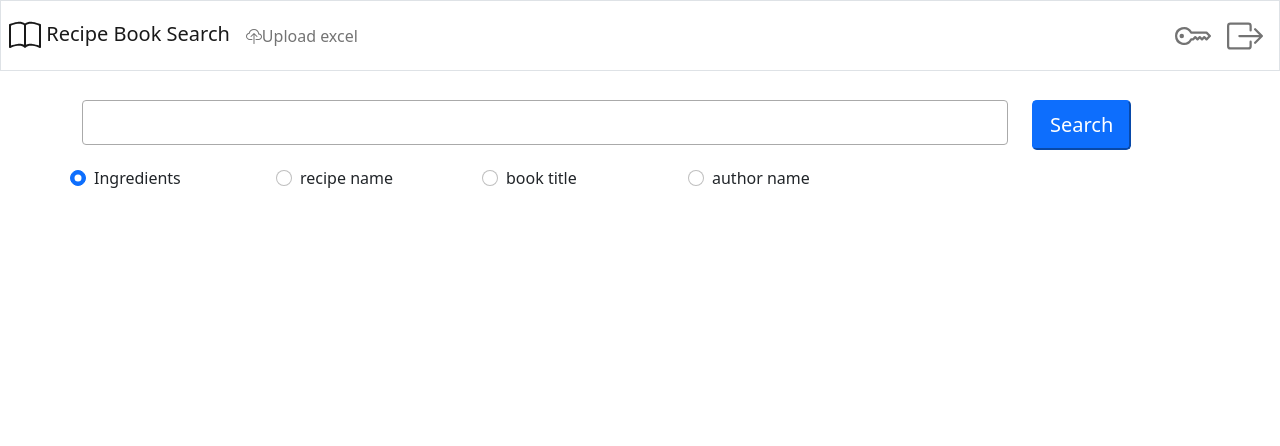
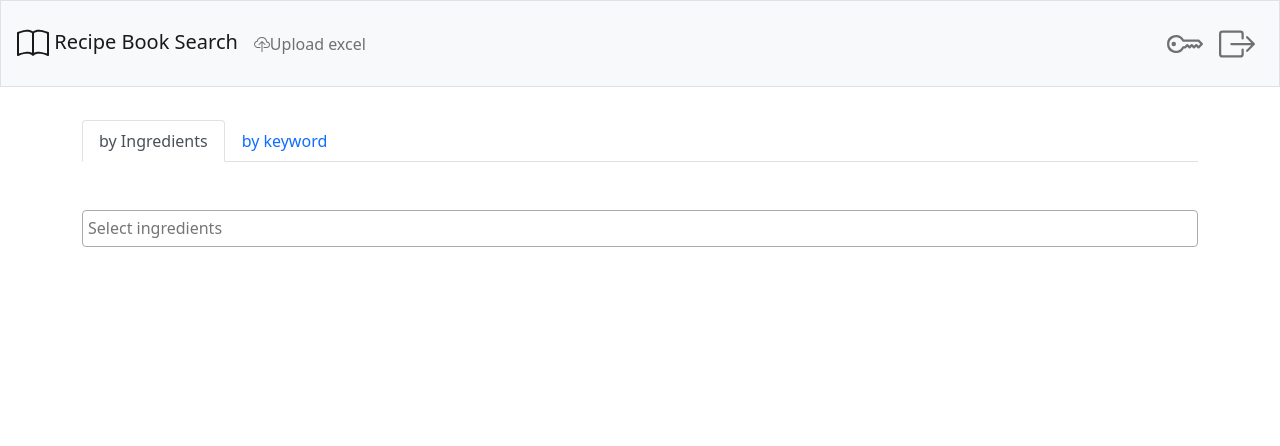
Before and after one commit to ynanigashi/recipebook_search, a Flask app: page / in a window 1280 px wide. Shown: the top 446 px of the page. Run offline with Flask 2, Linux system fonts and the light colour scheme; the visitor is signed in with stand-in values (Sample User, id 1); data that the repository does not hold is empty; some libraries are stand-ins or nearby versions.

Commit message:
Split the form

```diff
--- a/app.py
+++ b/app.py
@@ -19,8 +19,10 @@ from db import get_user_by_id
 from db import update_password
 from db import get_recipes_by_ing_ids
 from db import get_recipes_by_keyword
+from db import get_recipes_by_book_title
+from db import get_recipes_by_book_id
+from db import get_recipes_by_author_name
 from db import get_recipes_by_author_id
-from db import get_recipes_by_book_id
 from db import get_categories
 from db import get_ingredients
 from db import get_recipe_by_id
@@ -59,24 +61,33 @@ def index():
     query_id = req.get('id')
     # change str to int
     ings = [int(i) for i in req.getlist('ings')]
+    cats = [int(i) for i in req.getlist('cats')]
+    print(f"categories:{cats}")
 
     if query_type == 'ingredients':
-        recipes = get_recipes_by_ing_ids(ings)
+        recipes = get_recipes_by_ing_ids(ings, cats)
         ing_name_list = [ing['name'] for ing in ingredients if ing['id'] in ings]
         query_word = "、".join(ing_name_list)
     elif query_type == 'recipe_name':
         recipes = get_recipes_by_keyword(query_word)
+    elif query_type == 'recipe_id':
+        recipe = get_recipe_by_id(query_id)
+    elif query_type == 'book_title':
+        recipes = get_recipes_by_book_title(query_word)
+    elif query_type == 'book_id':
+        recipes = get_recipes_by_book_id(query_id)
+    elif query_type == 'author_name':
+        recipes = get_recipes_by_author_name(query_word)
     elif query_type == 'author_id':
         recipes = get_recipes_by_author_id(query_id)
-    elif query_type == 'book_id':
-        recipes = get_recipes_by_book_id(query_id)
-    elif query_type == 'recipe_id':
-        recipe = get_recipe_by_id(query_id)
+
 
     return render_template('search.html',
+                            query_type=query_type,
                             ings=ingredients,
                             selected_ings=ings,
                             cats=categories,
+                            selected_cats=cats,
                             query_word=query_word,
                             recipes=recipes,
                             recipe=recipe
--- a/static/app.js
+++ b/static/app.js
@@ -1,20 +1,40 @@
 $(function(){
     setTimeout("$('.flash').fadeOut('slow')", 5000);
-  });
-
-$(document).ready(function() {
-    $('.select').select2();
 });
 
+$(function() {
+    $('.select').select2({
+        placeholder: "Select ingredients"
+      })
+})
 
-$(function () {
-  $('input[name="t"]').change(function () {
-    if($(this).val() === 'ingredients'){
-      $('#ing-select').show()
-      $('#search-input').hide()
-    }else{
-      $('#ing-select').hide()
-      $('#search-input').show()
-    }
-  });
-});
+$(function() {
+  let triggerTabList = [].slice.call(document.querySelectorAll('#nav-tab a'))
+  triggerTabList.forEach(triggerEl => {
+    let tabTrigger = new bootstrap.Tab(triggerEl)
+    triggerEl.addEventListener('click', function(e){
+      e.preventDefault()
+      tabTrigger.show()
+    })
+  })
+})
+
+function select_keyword_tab(){
+  let tabTrigger = new bootstrap.Tab(document.querySelector('#nav-word-tab'))
+  tabTrigger.show()
+}
+
+$(function() {
+    $('#select-ings').on('change', function(){
+      $('#form-ings').submit()
+    })
+})
+
+$(function() {
+  let catCheckBoxs = document.querySelectorAll('#catCheckBoxs div input')
+  catCheckBoxs.forEach(catCheckBox => {
+    catCheckBox.addEventListener('click', function(){
+      $('#form-ings').submit()
+    })
+  })
+})
--- a/static/styles.css
+++ b/static/styles.css
@@ -12,7 +12,7 @@ body {
 } */
 
 main > .container {
-  padding-top: 100px;
+  padding-top: 120px;
 }
 .selector-for-some-widget {
     box-sizing: content-box;
@@ -21,7 +21,3 @@ main > .container {
 .alert {
   display: block;
 }
-
-.select2-container--default {
-  font-size: 1.25rem;
-}
--- a/templates/layout.html
+++ b/templates/layout.html
@@ -4,9 +4,6 @@
       <!-- Required meta tags -->
       <meta charset="utf-8">
       <meta name="viewport" content="width=device-width, initial-scale=1">
-
-      <!-- Bootstrap CSS -->
-      <link href="https://cdn.jsdelivr.net/npm/bootstrap@5.0.0-beta1/dist/css/bootstrap.min.css" rel="stylesheet" integrity="sha384-giJF6kkoqNQ00vy+HMDP7azOuL0xtbfIcaT9wjKHr8RbDVddVHyTfAAsrekwKmP1" crossorigin="anonymous">
 
       <!-- jquery jQuery Core 3.6.0 - minified-->
       <script src="https://code.jquery.com/jquery-3.6.0.min.js" integrity="sha256-/xUj+3OJU5yExlq6GSYGSHk7tPXikynS7ogEvDej/m4=" crossorigin="anonymous"></script>
@@ -15,13 +12,19 @@
       <link href="https://cdn.jsdelivr.net/npm/select2@4.1.0-rc.0/dist/css/select2.min.css" rel="stylesheet" />
       <script src="https://cdn.jsdelivr.net/npm/select2@4.1.0-rc.0/dist/js/select2.min.js"></script>
 
+      <!-- Bootstrap CSS -->
+      <link href="https://cdn.jsdelivr.net/npm/bootstrap@5.0.0-beta1/dist/css/bootstrap.min.css" rel="stylesheet" integrity="sha384-giJF6kkoqNQ00vy+HMDP7azOuL0xtbfIcaT9wjKHr8RbDVddVHyTfAAsrekwKmP1" crossorigin="anonymous">
+
+      <!-- JavaScript Bundle with Popper -->
+      <script src="https://cdn.jsdelivr.net/npm/bootstrap@5.0.0-beta1/dist/js/bootstrap.bundle.min.js" integrity="sha384-ygbV9kiqUc6oa4msXn9868pTtWMgiQaeYH7/t7LECLbyPA2x65Kgf80OJFdroafW" crossorigin="anonymous"></script>
+
       <link href="/static/styles.css" rel="stylesheet">
       <script type="text/javascript" src="/static/app.js"></script>
       <title>Recipe Book Search</title>
   </head>
   <body class="d-flex flex-column h-100">
     <header>
-      <nav class="navbar navbar-expand-md navbar-light border fixed-top p-2" aria-label="Main navigation">
+      <nav class="navbar navbar-expand-md navbar-light border bg-light fixed-top p-3" aria-label="Main navigation">
         <a class="navbar-brand p-0 me-2" href="/" >
           <svg xmlns="http://www.w3.org/2000/svg" width="32" height="32" fill="currentColor" class="bi bi-book" viewBox="0 0 16 16">
               <path d="M1 2.828c.885-.37 2.154-.769 3.388-.893 1.33-.134 2.458.063 3.112.752v9.746c-.935-.53-2.12-.603-3.213-.493-1.18.12-2.37.461-3.287.811V2.828zm7.5-.141c.654-.689 1.782-.886 3.112-.752 1.234.124 2.503.523 3.388.893v9.923c-.918-.35-2.107-.692-3.287-.81-1.094-.111-2.278-.039-3.213.492V2.687zM8 1.783C7.015.936 5.587.81 4.287.94c-1.514.153-3.042.672-3.994 1.105A.5.5 0 0 0 0 2.5v11a.5.5 0 0 0 .707.455c.882-.4 2.303-.881 3.68-1.02 1.409-.142 2.59.087 3.223.877a.5.5 0 0 0 .78 0c.633-.79 1.814-1.019 3.222-.877 1.378.139 2.8.62 3.681 1.02A.5.5 0 0 0 16 13.5v-11a.5.5 0 0 0-.293-.455c-.952-.433-2.48-.952-3.994-1.105C10.413.809 8.985.936 8 1.783z"/>
--- a/templates/search.html
+++ b/templates/search.html
@@ -5,10 +5,18 @@
 {% endblock %}
 
 {% block main %}
-<form action="/" method="get">
-    <div class="row" id="ing-select">
-        <div class="col-md-10">
-            <select class="form-select form-select-lg mb-3 select" name="ings" multiple="multiple" aria-label=".form-select-lg">
+<nav>
+    <div class="nav nav-tabs" id="nav-tab" role="tablist">
+      <a class="nav-link active" id="nav-ings-tab" data-bs-toggle="tab" href="#nav-ings" role="tab" aria-controls="nav-ings" aria-selected="true">by Ingredients</a>
+      <a class="nav-link" id="nav-word-tab" data-bs-toggle="tab" href="#nav-word" role="tab" aria-controls="nav-word" aria-selected="false">by keyword</a>
+    </div>
+</nav>
+<div class="tab-content" id="nav-tabContent">
+    <div class="tab-pane fade show active" id="nav-ings" role="tabpanel" aria-labelledby="nav-ings-tab">
+        <form action="/" method="get" id='form-ings'>
+            <div class="row mt-5">
+                <div class="col-md-12">
+                    <select class="form-select form-select-lg mb-3 select" name="ings" multiple="multiple" aria-label=".form-select-lg" id='select-ings'>
                         {% if ings %}
                             {% for ing in ings %}
                                 {% if ing.id in selected_ings %}
@@ -22,54 +30,73 @@
                         {% endif %}
                     </select>
                 </div>
-        <div class="col-md-2">
+                <!-- <div class="col-md-2">
                     <button type="submit" class="btn-lg btn-primary mb-3">Search</button>
+                </div> -->
             </div>
-    </div>
-    <div class="row" id="search-input" style="display: none">
-        <div class="col-md-10">
-            <input class="form-control form-control-lg" type="text" name='q' placeholder="input" aria-label=".form-control-lg">
-        </div>
-        <div class="col-md-2">
-            <button type="submit" class="btn-lg btn-primary mb-3">Search</button>
-        </div>
-    </div>
-    <div class="row">
-        <div class="col-md-2 form-check form-check-inline">
-            <input class="form-check-input" type="radio" name="t" id="inlineRadio1" value="ingredients" checked>
-            <label class="form-check-label" for="inlineRadio1">Ingredients</label>
-        </div>
-        <div class="col-md-2 form-check form-check-inline">
-            <input class="form-check-input" type="radio" name="t" id="inlineRadio2" value="recipe_name">
-            <label class="form-check-label" for="inlineRadio2">recipe name</label>
-        </div>
-        <div class="col-md-2 form-check form-check-inline">
-            <input class="form-check-input" type="radio" name="t" id="inlineRadio3" value="book">
-            <label class="form-check-label" for="inlineRadio3">book title</label>
-        </div>
-        <div class="col-md-2 form-check form-check-inline">
-            <input class="form-check-input" type="radio" name="t" id="inlineRadio4" value="author">
-            <label class="form-check-label" for="inlineRadio4">author name</label>
-        </div>
-    </div>
-
+            <input name="t" value="ingredients" hidden>
                 {% if cats %}
-            <div class="row">
+                    <div class="row my-2">
                         <h3>filter by categories</h3>
                     </div>
-            <div class="row">
+                    <div class="row px-4" id='catCheckBoxs'>
                         {% for category in cats %}
                         <div class="col-md-2 form-check form-check-inline">
-                    <input class="form-check-input" type="checkbox" id="inlineCheckbox{{category.id}}" value="category{{category.id}}">
+                            {% if category.id in selected_cats %}
+                                <input class="form-check-input" type="checkbox" id="inlineCheckbox{{category.id}}" name="cats" value="{{category.id}}" checked>
+                            {% else %}
+                                <input class="form-check-input" type="checkbox" id="inlineCheckbox{{category.id}}" name="cats" value="{{category.id}}">
+                            {% endif %}
                             <label class="form-check-label" for="inlineCheckbox{{category.id}}">{{category.name}}</label>
                         </div>
                         {% endfor %}
                     </div>
                 {% endif %}
         </form>
+    </div>
+    <div class="tab-pane fade" id="nav-word" role="tabpanel" aria-labelledby="nav-word-tab">
+        <form action="/" method="get">
+            <div class="row mt-5" id="search-input">
+                <div class="col-md-10">
+                    {% if not query_type == 'ingredients' and query_word == "" %}
+                        <input class="form-control form-control-lg" type="text" name='q' placeholder="input keyword" aria-label=".form-control-lg" value='{{query_word}}'>
+                    {% else %}
+                        <input class="form-control form-control-lg" type="text" name='q' placeholder="input keyword" aria-label=".form-control-lg">
+                    {% endif %}
+                </div>
+                <div class="col-md-2">
+                    <button type="submit" class="btn-lg btn-primary mb-3">Search</button>
+                </div>
+            </div>
+            <div class="row justify-content-center">
+                <div class="col-md-2 form-check form-check-inline">
+                    <!-- default value!! -->
+                    <input class="form-check-input" type="radio" name="t" id="inlineRadio1" value="recipe_name" checked>
+                    <label class="form-check-label" for="inlineRadio1">recipe name</label>
+                </div>
+                <div class="col-md-2 form-check form-check-inline">
+                    {% if query_type in ['book_title', 'book_id'] %}
+                        <input class="form-check-input" type="radio" name="t" id="inlineRadio2" value="book_title" checked>
+                    {% else %}
+                        <input class="form-check-input" type="radio" name="t" id="inlineRadio2" value="book_title">
+                    {% endif %}
+                    <label class="form-check-label" for="inlineRadio2">book title</label>
+                </div>
+                <div class="col-md-2 form-check form-check-inline">
+                    {% if query_type in ['author_name', 'author_id'] %}
+                        <input class="form-check-input" type="radio" name="t" id="inlineRadio3" value="author_name" checked>
+                    {% else %}
+                        <input class="form-check-input" type="radio" name="t" id="inlineRadio3" value="author_name">
+                    {% endif %}
+                    <label class="form-check-label" for="inlineRadio3">author name</label>
+                </div>
+            </div>
+       </form>
+    </div>
+</div>
+
 {% if query_word %}
     <hr>
-    <h1>{{query_word}}の検索結果</h1>
     {% if recipes %}
         <table class="table table-borderless table-striped table-hover">
         <thead>
@@ -118,8 +147,14 @@
     {% else %}
     <h2>検索結果は存在しません、文言を変えるなどして再検索ください。</h2>
     {% endif %}
-    </table>
+
+
 
 {% endif %}
 
+{% if query_type in ['recipe_name', 'recipe_id', 'book_title', 'book_id', 'author_name', 'author_id']  %}
+    <script type="text/javascript">
+        select_keyword_tab()
+    </script>
+{% endif%}
 {% endblock %}
```
Also changed, not shown: other parts of templates/search.html (+2 -0 lines), db.py (+42 -3 lines). Lines whose indentation alone changed are shown as unchanged.
